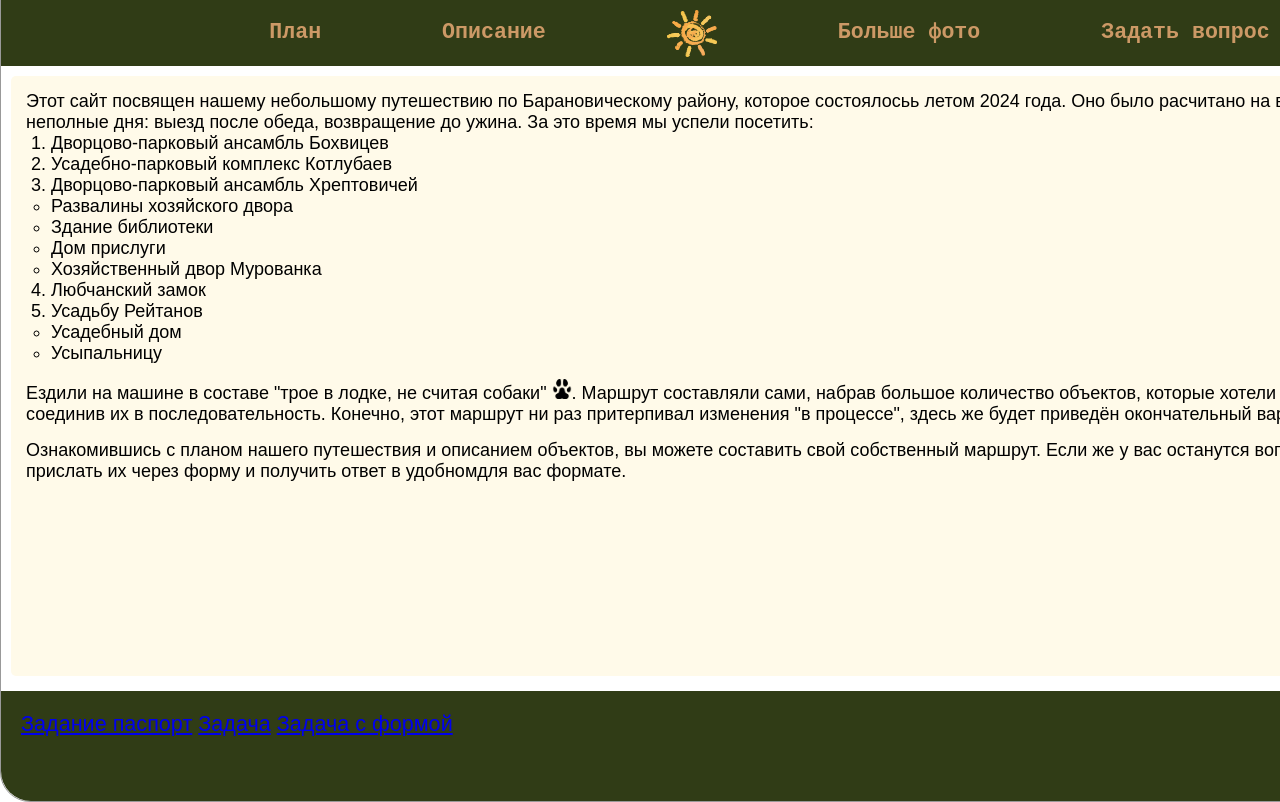
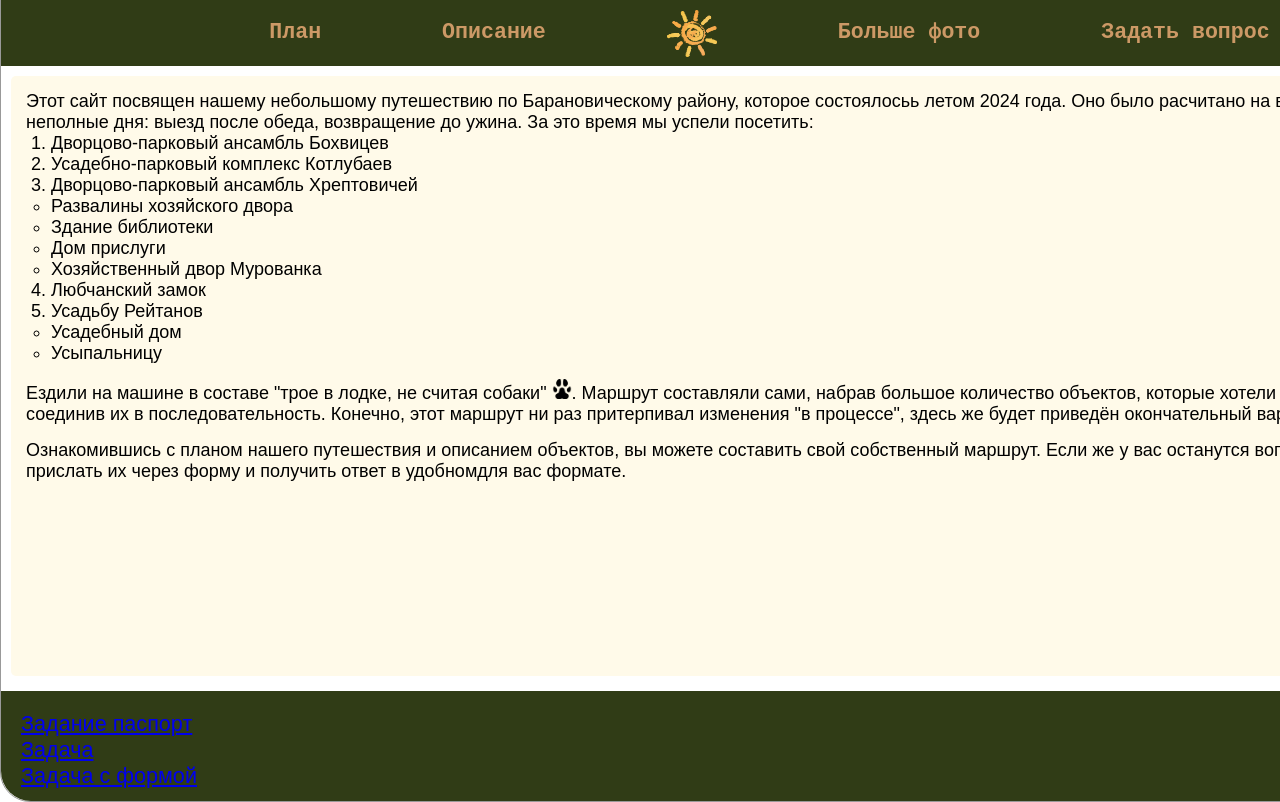
Before and after one commit to apolesiuk/apolesiuk.github.io, a plain HTML site: page index.html in a window 1280 px wide. Shown: the part 353-1155 px from the top of the page. Drawn offline with Linux system fonts and the light colour scheme.

Commit message:
Update index.html

```diff
--- a/index.html
+++ b/index.html
@@ -56,8 +56,8 @@
 
         <footer>
             <div id='in_text'>
-                <a href='./pasport/index.html' target="_blank">Задание паспорт</a>
-                <a href='./math/step1/index.html' target="_blank">Задача</a>
+                <a href='./pasport/index.html' target="_blank">Задание паспорт</a><br>
+                <a href='./math/step1/index.html' target="_blank">Задача</a><br>
                 <a href='./math/stepform/index.html' target="_blank">Задача с формой</a>
             </div>
         </footer>
```
